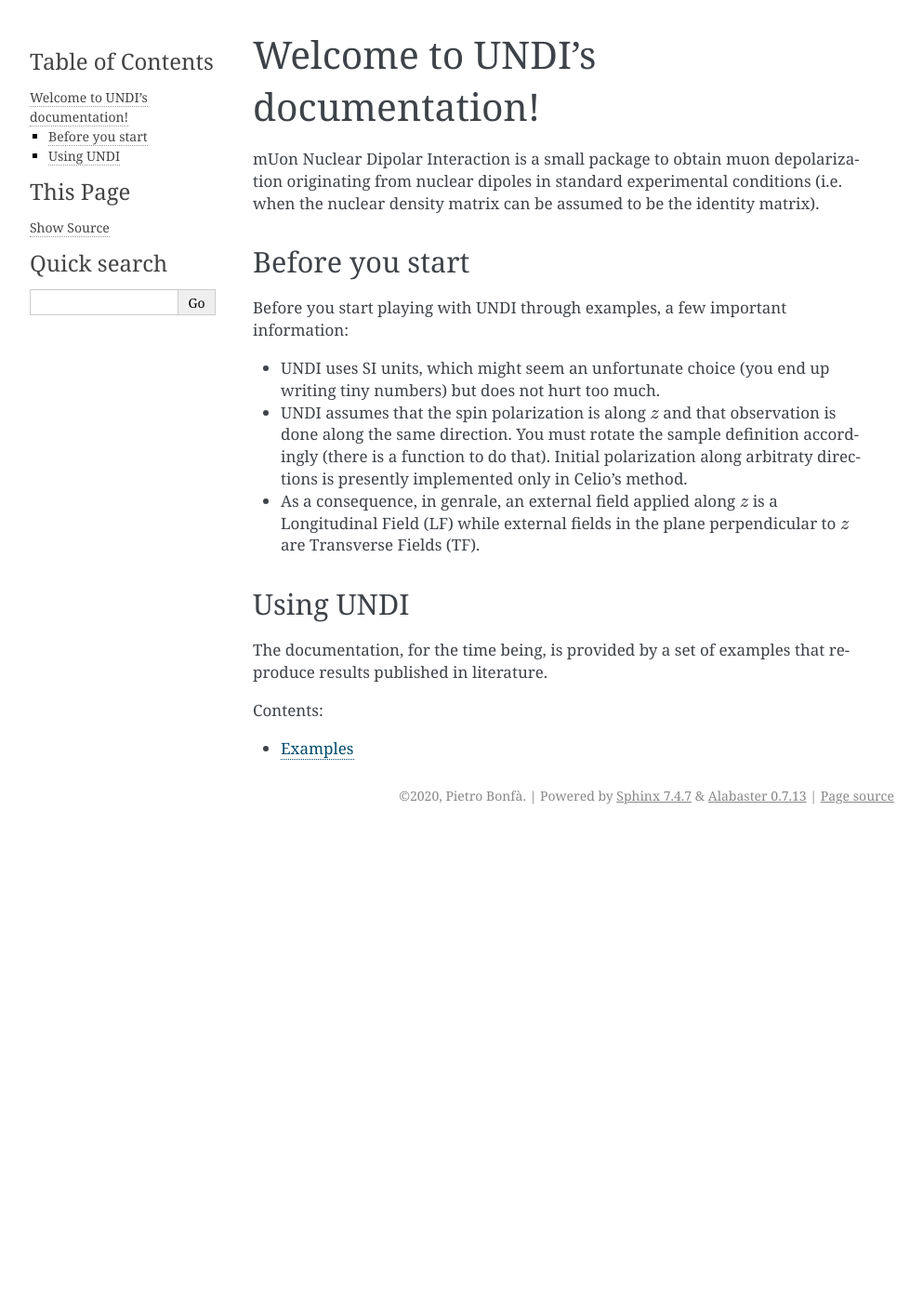
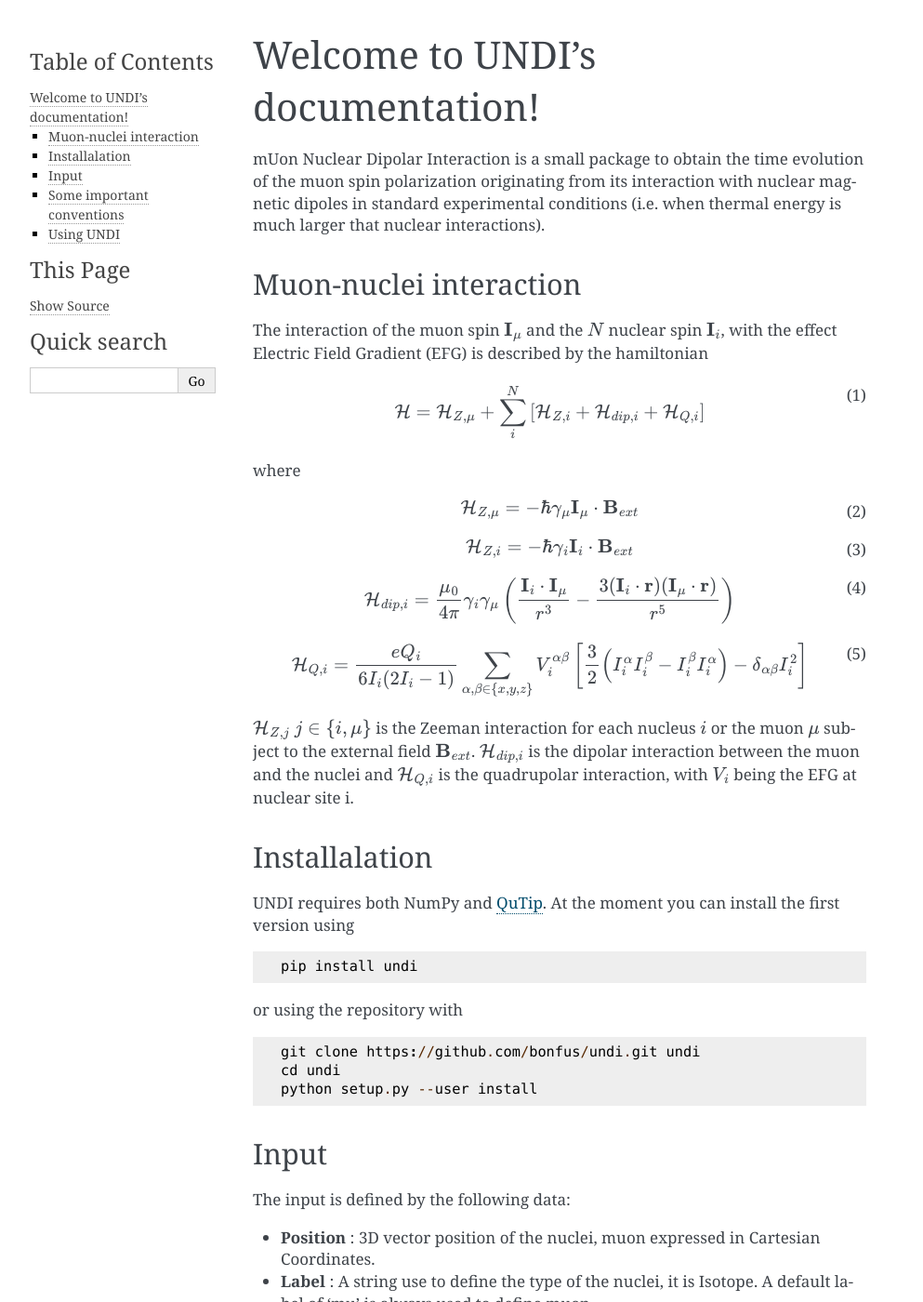
Before and after one commit to bonfus/undi, a Sphinx documentation site: the page built from docs/index.rst, in a window 1280 px wide and 1400 px high. Shown: the whole window at 93% size, without its empty margins (148-1141 px from the left). Built offline with Sphinx 7.4.7, drawn with Linux system fonts in a browser that asks for light colours; some of the changed text lies outside the part shown.

Commit message:
Updated documentation (thanks Muhammad)

```diff
--- a/docs/index.rst
+++ b/docs/index.rst
@@ -6,13 +6,91 @@
 Welcome to UNDI's documentation!
 ================================
 
-mUon Nuclear Dipolar Interaction is a small package to obtain muon
-depolarization originating from nuclear dipoles in standard experimental
-conditions (i.e. when the nuclear density matrix can be assumed to be the
-identity matrix).
+mUon Nuclear Dipolar Interaction is a small package to obtain the time evolution
+of the muon spin polarization originating from its interaction with nuclear magnetic dipoles
+in standard experimental conditions
+(i.e. when thermal energy is much larger that nuclear interactions).
 
-Before you start
-----------------
+
+
+Muon-nuclei interaction
+-----------------------
+
+The interaction of the muon spin :math:`\mathbf{I}_{\mu}` and the :math:`N` nuclear spin :math:`\mathbf{I}_{i}`,  with the effect Electric Field Gradient (EFG) is described by the hamiltonian
+
+.. math::
+   :label: total_hamiltonian0
+
+   \mathcal{H} = \mathcal{H}_{Z,\mu} + \sum_{i}^{N} \left[ \mathcal{H}_{Z,i} + \mathcal{H}_{dip,i} + \mathcal{H}_{Q,i} \right]
+
+where
+
+.. math::
+   :label: total_hamiltonianmuEXT
+
+   \mathcal{H}_{Z,\mu} = -\hbar \gamma_{\mu} \mathbf{I}_{\mu}\cdot\mathbf{B}_{ext}
+
+.. math::
+   :label: total_hamiltonianIEXT
+
+   \mathcal{H}_{Z,i} = -\hbar \gamma_{i} \mathbf{I}_{i}\cdot\mathbf{B}_{ext}
+
+.. math::
+   :label: total_hamiltonianDIP
+
+   \mathcal{H}_{dip,i} = \frac{\mu_0}{4\pi}\gamma_{i}\gamma_{\mu} \left( \frac{\mathbf{I}_{i}\cdot\mathbf{I}_{\mu}}{r^3} -  \frac{3(\mathbf{I}_{i}\cdot\mathbf{r})(\mathbf{I}_{\mu}\cdot\mathbf{r})}{r^5} \right)
+
+.. math::
+   :label: total_hamiltonianQUAD
+
+   \mathcal{H}_{Q,i} = \frac{eQ_{i}}{6I_{i}(2I_{i}-1)} \sum_{{\alpha},{\beta}{\in}\{{x,y,z}\}} V_{i}^{{\alpha}{\beta}} \left[ \frac{3}{2}\left( I_{i}^{\alpha}I_{i}^{\beta} - I_{i}^{\beta} I_{i}^{\alpha}  \right) - \delta_{{\alpha}{\beta}}I_{i}^{2} \right]
+
+
+:math:`\mathcal{H}_{Z,j} ~ j \in \{i,\mu\}` is the Zeeman interaction for each nucleus :math:`i`  or the muon :math:`\mu` subject to the external field :math:`\mathbf{B}_{ext}`.
+:math:`\mathcal{H}_{dip,i}` is the dipolar interaction between the muon and the nuclei and :math:`\mathcal{H}_{Q,i}` is the quadrupolar interaction,
+with :math:`V_i` being the EFG at nuclear site i.
+
+
+Installalation
+--------------
+UNDI requires both NumPy and QuTip_.
+At the moment you can install the first version using
+
+::
+
+  pip install undi
+
+or using the repository with
+
+::
+
+  git clone https://github.com/bonfus/undi.git undi
+  cd undi
+  python setup.py --user install
+
+
+
+Input
+-----
+
+The input is defined by the following data:
+
+- **Position**  : 3D vector position of the nuclei, muon expressed in Cartesian Coordinates.
+
+- **Label**  :  A string use to define the type of the nuclei, it is Isotope. A default label of 'mu' is always used to define muon.
+
+- **Spin**  : Nuclear spin (optional), A python mendelev package is used to define the spin value if **Label** of the nuclei is correctly define (see example below),
+
+- **Gamma** :  Gyromagnetic ratio (optional). Same as above,
+
+- **ElectricQuadrupoleMoment [Optional]**  : Nuclear quadrupole moment for nuclei spin :math:`\mathbf{I}_{i}` , **Spin** > :math:`1/2`
+
+- **EFGTensor [Optional]**  : 3D EFG tensor expressed in Cartesian coordinates
+
+All the above parameters are accepted as input list of python dictionaries as shown in the examples.
+
+Some important conventions
+--------------------------
 
 Before you start playing with UNDI through examples, a few important information:
 
@@ -29,16 +107,17 @@ Before you start playing with UNDI through examples, a few important information
   is a Longitudinal Field (LF) while external fields in the plane
   perpendicular to :math:`z` are Transverse Fields (TF).
 
-
 Using UNDI
 ----------
 
-The documentation, for the time being, is provided by a set of examples
-that reproduce results published in literature.
+The best way to start with UNDI is to explore some illustrative examples
+that reproduce some results already published in literature.
 
 
 .. toctree::
-   :maxdepth: 1
-   :caption: Contents:
+   :maxdepth: 2
 
    examples/examples
+
+
+.. _QuTip: http://qutip.org
```
